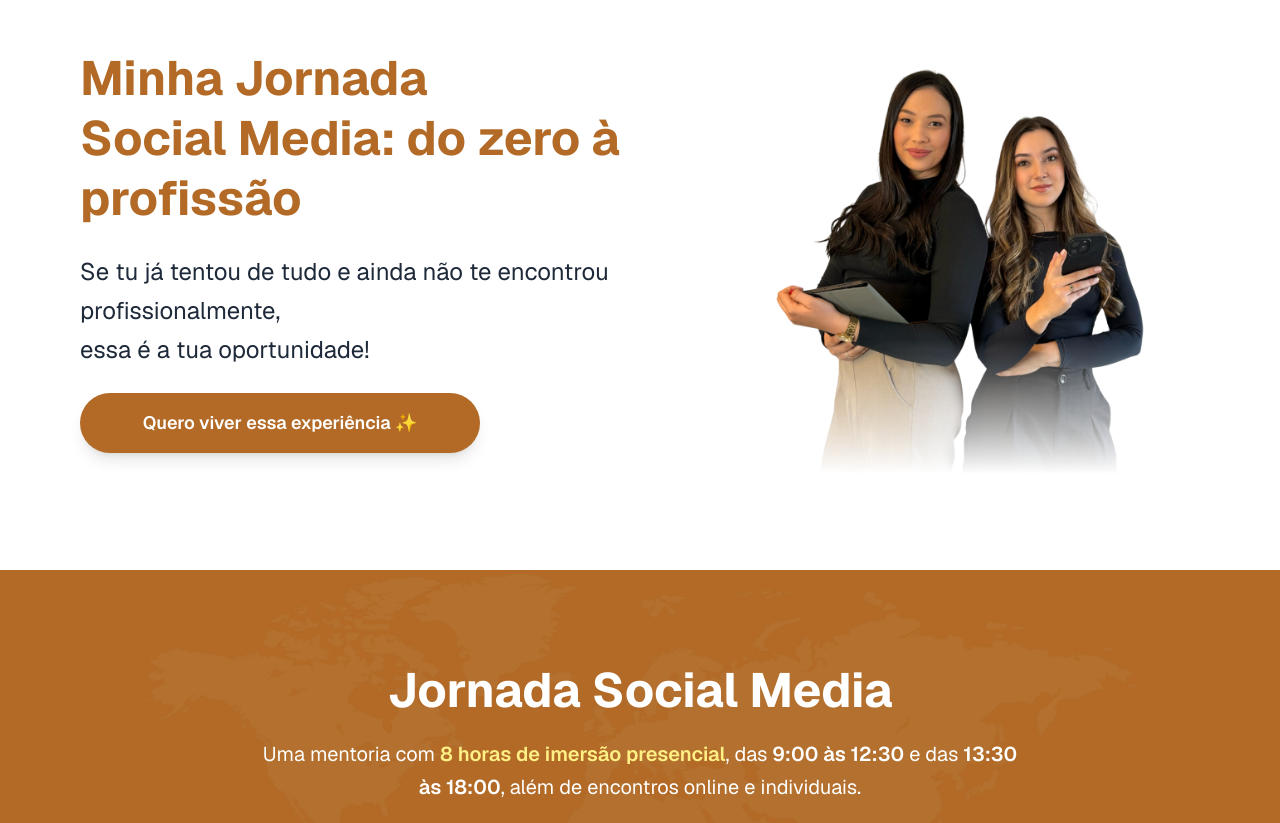
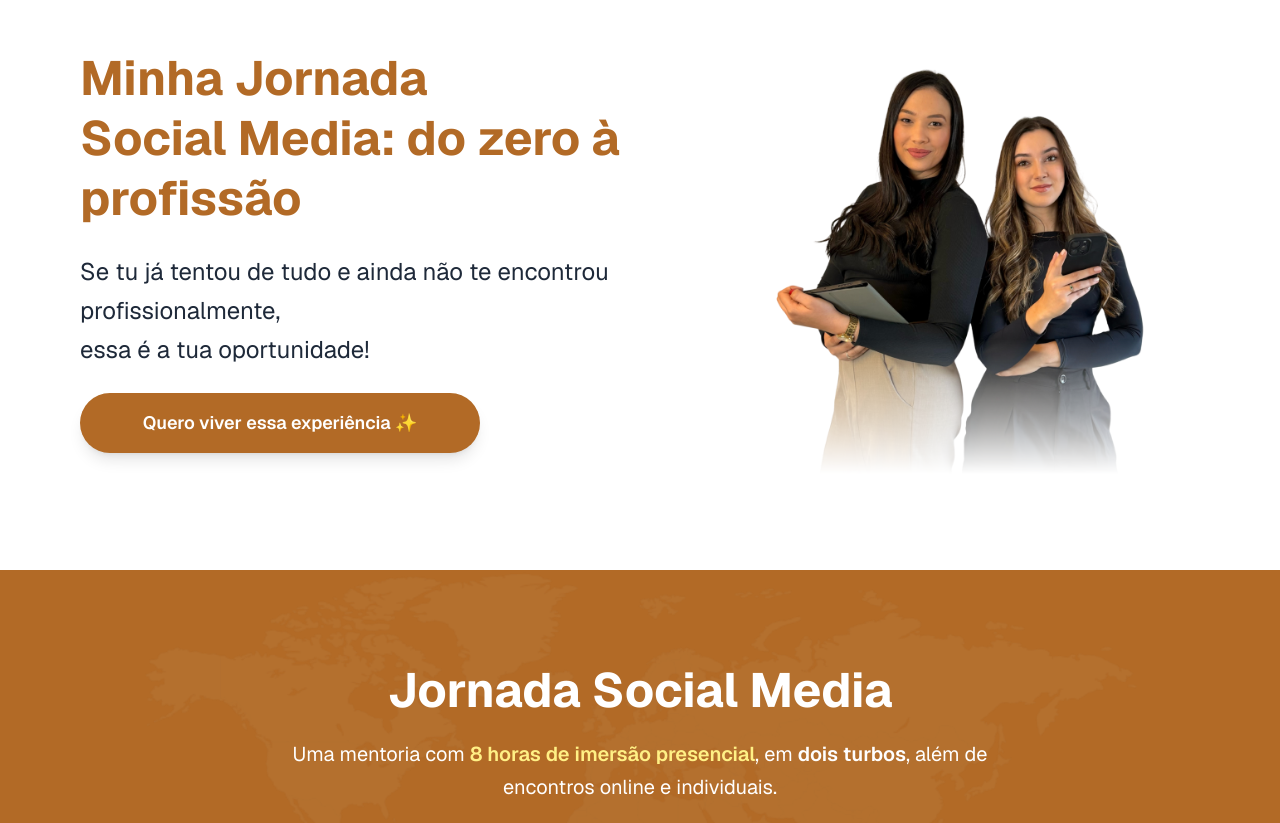
Before and after one commit to DaviGDias/minhajornadasocialmedia, a Next.js app: page / in a window 1280 px wide. Shown: the part 118-941 px from the top of the page. Built offline with nearby package versions, Linux system fonts and the light colour scheme.

Commit message:
Update mentorship description in page.tsx

```diff
--- a/src/app/page.tsx
+++ b/src/app/page.tsx
@@ -90,7 +90,7 @@ export default function Home() {
             </h2>
             <p className="text-lg sm:text-xl text-white leading-relaxed">
               Uma mentoria com <span className="font-semibold text-yellow-200">8 horas de imersão presencial</span>,
-              das <span className="font-semibold">9:00 às 12:30</span> e das <span className="font-semibold">13:30 às 18:00</span>, além de encontros online e individuais.
+              em <span className="font-semibold">dois turbos</span>, além de encontros online e individuais.
             </p>
             <p className="mt-4 text-lg sm:text-xl text-white/90">
               Criada para quem deseja algo novo, busca reconhecimento profissional
```
